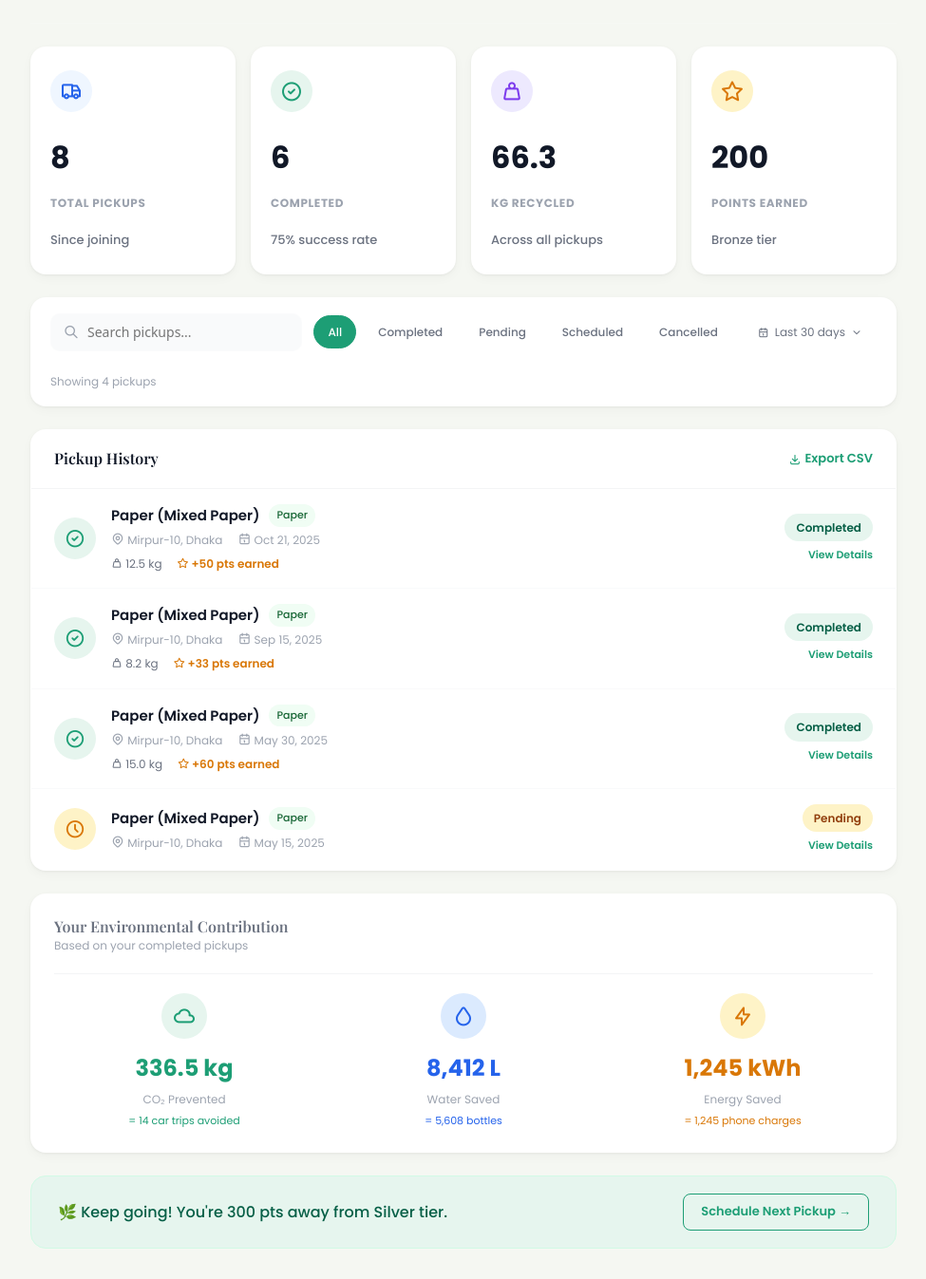
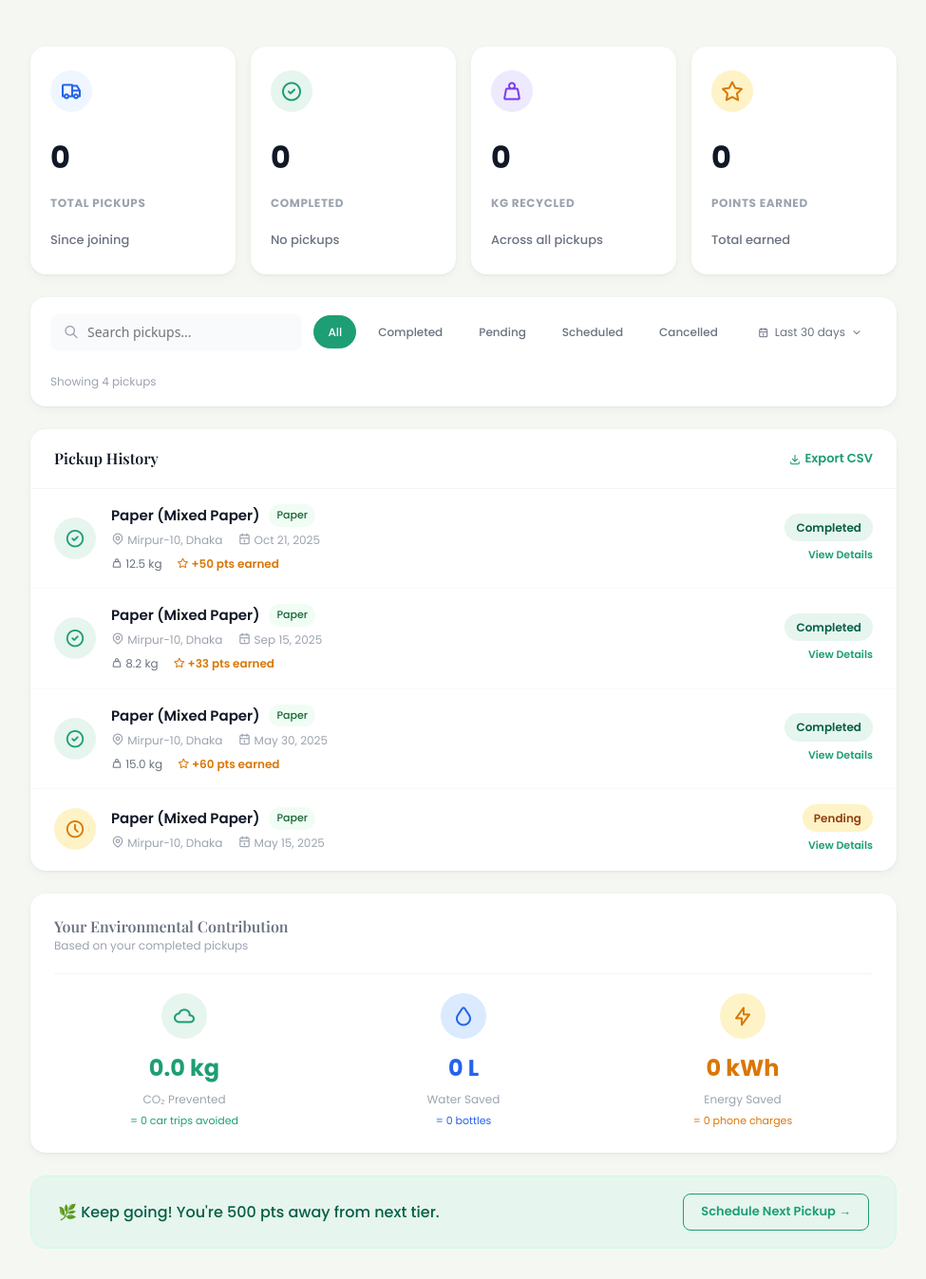
Before and after one commit to Rsk200/notun-alo, a PHP site: page /impact/user_recent_activity.php in a window 1280 px wide. Shown: the part 255-1602 px from the top of the page at 95% size, without its empty margins (152-1127 px from the left). Run offline with PHP 8.4, Linux system fonts and the light colour scheme; a user stored in the database is signed in; data comes from the database, SQL or seed files in the repository.

Commit message:
Fix fake data bugs: real-time impact stats, no fabricated pickup history, transaction-safe registration, UNIQUE email

```diff
--- a/dashboard.php
+++ b/dashboard.php
@@ -17,8 +17,10 @@ $pickupStats = $pdo->prepare("SELECT
 $pickupStats->execute([$userId]);
 $pData = $pickupStats->fetch();
 
-$totalImpactKg = 66.3;
-$co2Saved = 336.5;
+$impactQuery = $pdo->prepare("SELECT COALESCE(SUM(estimated_weight),0) as total_kg FROM pickups WHERE user_id = ? AND status = 'completed'");
+$impactQuery->execute([$userId]);
+$totalImpactKg = (float)$impactQuery->fetchColumn();
+$co2Saved = round($totalImpactKg * 1.2, 1); // ~1.2 kg CO₂ saved per kg recycled
 
 $leaderboardQuery = $pdo->query("SELECT u.name, r.lifetime_points
     FROM users u JOIN rewards r ON u.id = r.user_id
--- a/user_recent_activity.php
+++ b/user_recent_activity.php
@@ -11,25 +11,37 @@ if ($_SESSION['role'] !== 'user') redirect('dashboard.php');
 $userId = (int)$_SESSION['user_id'];
 $user   = getCurrentUser($pdo);
 
-// Fetch real data to pass to JS
-$stmt = $pdo->prepare("SELECT id, category as name, category, created_at as date, estimated_weight as weight, status
+// Real points rates
+$RATES = ['Paper' => 5, 'Plastic' => 8, 'Metal' => 12];
+
+// Fetch real pickups
+$stmt = $pdo->prepare("SELECT id, category, created_at, estimated_weight, status
     FROM pickups WHERE user_id = ? ORDER BY created_at DESC");
 $stmt->execute([$userId]);
 $realPickups = $stmt->fetchAll();
 
-// Map real pickups to match the JS structure
+// Map to JS structure with real points calculation
 $jsActivities = [];
+$statsTotal = 0;
+$statsCompleted = 0;
+$statsWeight = 0.0;
+$statsPoints = 0;
 foreach($realPickups as $p) {
+    $pts = ($p['status'] === 'completed' && $p['estimated_weight'] > 0)
+        ? (int)($p['estimated_weight'] * ($RATES[$p['category']] ?? 5))
+        : 0;
     $jsActivities[] = [
-        'id' => $p['id'],
-        'name' => $p['name'],
-        'category' => $p['category'],
-        'address' => $user['address'] ?? 'Dhaka, Bangladesh',
-        'date' => date('M j, Y', strtotime($p['date'])),
-        'weight' => $p['weight'] . ' kg',
-        'points' => (int)($p['weight'] * 10), // Dummy calculation for now
-        'status' => strtoupper($p['status'])
+        'id'          => (int)$p['id'],
+        'name'        => $p['category'],
+        'category'    => $p['category'],
+        'address'     => $user['address'] ?? 'Dhaka, Bangladesh',
+        'date'        => date('M j, Y', strtotime($p['created_at'])),
+        'weight'      => $p['estimated_weight'] > 0 ? $p['estimated_weight'] . ' kg' : 'Pending weigh-in',
+        'points'      => $pts,
+        'status'      => strtoupper($p['status'])
     ];
+    $statsTotal++;
+    if ($p['status'] === 'completed') { $statsCompleted++; $statsWeight += (float)$p['estimated_weight']; $statsPoints += $pts; }
 }
 
 // Fallback data if user has no pickups (to show off the UI as requested)
@@ -313,27 +325,27 @@ $currentLang = $_SESSION['lang'] ?? 'en';
         <div class="stats-grid">
             <div class="white-card stat-card">
                 <div class="stat-icon" style="background:#EFF6FF; color:#2563EB;"><i class="ti ti-truck"></i></div>
-                <span class="stat-num" id="stat-total" data-target="8">0</span>
+                <span class="stat-num" id="stat-total" data-target="<?= $statsTotal ?>">0</span>
                 <span class="stat-label"><?= $currentLang === 'bn' ? 'মোট পিকআপ' : 'Total Pickups' ?></span>
                 <span class="stat-sub"><?= $currentLang === 'bn' ? 'যোগদানের পর থেকে' : 'Since joining' ?></span>
             </div>
             <div class="white-card stat-card">
                 <div class="stat-icon" style="background:#E6F5EE; color:#1D9E75;"><i class="ti ti-circle-check"></i></div>
-                <span class="stat-num" id="stat-completed" data-target="6">0</span>
+                <span class="stat-num" id="stat-completed" data-target="<?= $statsCompleted ?>">0</span>
                 <span class="stat-label"><?= $currentLang === 'bn' ? 'সম্পন্ন' : 'Completed' ?></span>
-                <span class="stat-sub"><?= $currentLang === 'bn' ? '৭৫% সাফল্যের হার' : '75% success rate' ?></span>
+                <span class="stat-sub"><?= $currentLang === 'bn' ? ($statsTotal > 0 ? round(($statsCompleted/$statsTotal)*100) . '% সাফল্যের হার' : 'কোনো পিকআপ নেই') : ($statsTotal > 0 ? round(($statsCompleted/$statsTotal)*100) . '% success rate' : 'No pickups') ?></span>
             </div>
             <div class="white-card stat-card">
                 <div class="stat-icon" style="background:#EDE9FE; color:#7C3AED;"><i class="ti ti-weight"></i></div>
-                <span class="stat-num" id="stat-weight" data-target="66.3">0</span>
+                <span class="stat-num" id="stat-weight" data-target="<?= $statsWeight ?>">0</span>
                 <span class="stat-label"><?= $currentLang === 'bn' ? 'কেজি রিসাইকেল করা হয়েছে' : 'KG Recycled' ?></span>
                 <span class="stat-sub"><?= $currentLang === 'bn' ? 'সব পিকআপ জুড়ে' : 'Across all pickups' ?></span>
             </div>
             <div class="white-card stat-card">
                 <div class="stat-icon" style="background:#FEF3C7; color:#D97706;"><i class="ti ti-star"></i></div>
-                <span class="stat-num" id="stat-points" data-target="200">0</span>
+                <span class="stat-num" id="stat-points" data-target="<?= $statsPoints ?>">0</span>
                 <span class="stat-label"><?= $currentLang === 'bn' ? 'পয়েন্ট অর্জিত' : 'Points Earned' ?></span>
-                <span class="stat-sub"><?= $currentLang === 'bn' ? 'ব্রোঞ্জ স্তর' : 'Bronze tier' ?></span>
+                <span class="stat-sub"><?= $currentLang === 'bn' ? 'অর্জিত মোট' : 'Total earned' ?></span>
             </div>
         </div>
 
@@ -355,7 +367,7 @@ $currentLang = $_SESSION['lang'] ?? 'en';
                 <span id="dateRangeText"><?= $currentLang === 'bn' ? 'গত ৩০ দিন' : 'Last 30 days' ?></span>
                 <i class="ti ti-chevron-down"></i>
             </div>
-            <div style="width:100%; margin-top:10px; font-size:12px; color:var(--text-muted);" id="resultCount"><?= $currentLang === 'bn' ? '৮ টি পিকআপ দেখানো হচ্ছে' : 'Showing 8 pickups' ?></div>
+            <div style="width:100%; margin-top:10px; font-size:12px; color:var(--text-muted);" id="resultCount"><?= $currentLang === 'bn' ? count($jsActivities) . ' টি পিকআপ দেখানো হচ্ছে' : 'Showing ' . count($jsActivities) . ' pickups' ?></div>
         </div>
 
         <!-- SECTION 3: ACTIVITY LIST -->
@@ -370,27 +382,35 @@ $currentLang = $_SESSION['lang'] ?? 'en';
         </div>
 
         <!-- SECTION 4: IMPACT -->
+        <?php
+        $impactCO2 = round($statsWeight * 1.2, 1);
+        $impactWater = round($statsWeight * 20);
+        $impactEnergy = round($statsWeight * 5);
+        $carTrips = $impactCO2 > 0 ? max(1, round($impactCO2 / 24)) : 0;
+        $waterBottles = $impactWater > 0 ? max(1, round($impactWater / 1.5)) : 0;
+        $phoneCharges = $impactEnergy > 0 ? max(1, round($impactEnergy)) : 0;
+        ?>
         <div class="white-card impact-card">
             <h2 style="font-size:16px; font-weight:600;"><?= $currentLang === 'bn' ? 'আপনার পরিবেশগত অবদান' : 'Your Environmental Contribution' ?></h2>
             <p style="font-size:12px; color:var(--text-muted);"><?= $currentLang === 'bn' ? 'আপনার সম্পন্ন হওয়া পিকআপের উপর ভিত্তি করে' : 'Based on your completed pickups' ?></p>
             <div class="impact-grid">
                 <div class="impact-stat">
                     <div class="impact-icon" style="background:#E6F5EE; color:#1D9E75;"><i class="ti ti-cloud"></i></div>
-                    <span class="impact-val" style="color:#1D9E75;">336.5 kg</span>
+                    <span class="impact-val" style="color:#1D9E75;"><?= number_format($impactCO2, 1) ?> kg</span>
                     <span style="font-size:12px; color:var(--text-muted);"><?= $currentLang === 'bn' ? 'CO₂ প্রতিরোধ' : 'CO₂ Prevented' ?></span>
-                    <div style="font-size:11px; color:#1D9E75; margin-top:2px;"><?= $currentLang === 'bn' ? '= ১৪ গাড়ির ট্রিপ এড়ানো গেছে' : '= 14 car trips avoided' ?></div>
+                    <div style="font-size:11px; color:#1D9E75; margin-top:2px;"><?= $currentLang === 'bn' ? '= ' . $carTrips . ' গাড়ির ট্রিপ এড়ানো গেছে' : '= ' . $carTrips . ' car trips avoided' ?></div>
                 </div>
                 <div class="impact-stat">
                     <div class="impact-icon" style="background:#DBEAFE; color:#2563EB;"><i class="ti ti-droplet"></i></div>
-                    <span class="impact-val" style="color:#2563EB;">8,412 L</span>
+                    <span class="impact-val" style="color:#2563EB;"><?= number_format($impactWater) ?> L</span>
                     <span style="font-size:12px; color:var(--text-muted);"><?= $currentLang === 'bn' ? 'পানি সাশ্রয়' : 'Water Saved' ?></span>
-                    <div style="font-size:11px; color:#2563EB; margin-top:2px;"><?= $currentLang === 'bn' ? '= ৫,৬০৮ বোতল' : '= 5,608 bottles' ?></div>
+                    <div style="font-size:11px; color:#2563EB; margin-top:2px;"><?= $currentLang === 'bn' ? '= ' . $waterBottles . ' বোতল' : '= ' . $waterBottles . ' bottles' ?></div>
                 </div>
                 <div class="impact-stat">
                     <div class="impact-icon" style="background:#FEF3C7; color:#D97706;"><i class="ti ti-bolt"></i></div>
-                    <span class="impact-val" style="color:#D97706;">1,245 kWh</span>
+                    <span class="impact-val" style="color:#D97706;"><?= number_format($impactEnergy) ?> kWh</span>
                     <span style="font-size:12px; color:var(--text-muted);"><?= $currentLang === 'bn' ? 'শক্তি সাশ্রয়' : 'Energy Saved' ?></span>
-                    <div style="font-size:11px; color:#D97706; margin-top:2px;"><?= $currentLang === 'bn' ? '= ১,২৪৫ ফোন চার্জ' : '= 1,245 phone charges' ?></div>
+                    <div style="font-size:11px; color:#D97706; margin-top:2px;"><?= $currentLang === 'bn' ? '= ' . $phoneCharges . ' ফোন চার্জ' : '= ' . $phoneCharges . ' phone charges' ?></div>
                 </div>
             </div>
         </div>
@@ -406,7 +426,14 @@ $currentLang = $_SESSION['lang'] ?? 'en';
 
         <!-- SECTION 6: FOOTER -->
         <div class="footer-strip">
-            <span style="font-weight:500;">🌿 <?= $currentLang === 'bn' ? 'চালিয়ে যান! সিলভার টিয়ার থেকে আপনি ৩০০ পয়েন্ট দূরে।' : 'Keep going! You\'re 300 pts away from Silver tier.' ?></span>
+            <span style="font-weight:500;">🌿 <?php
+            $nextTierPts = $statsPoints >= 1500 ? 0 : ($statsPoints >= 500 ? 1500 - $statsPoints : 500 - $statsPoints);
+            if ($statsPoints >= 1500) {
+                echo $currentLang === 'bn' ? 'আপনি প্লাটিনাম স্তরে পৌঁছেছেন!' : 'You reached Platinum tier!';
+            } else {
+                echo $currentLang === 'bn' ? "চালিয়ে যান! পরবর্তী স্তর থেকে আপনি {$nextTierPts} পয়েন্ট দূরে।" : "Keep going! You're {$nextTierPts} pts away from next tier.";
+            }
+            ?></span>
             <a href="user_request_pickup.php" class="btn-schedule"><?= $currentLang === 'bn' ? 'পরবর্তী পিকআপ শিডিউল করুন →' : 'Schedule Next Pickup →' ?></a>
         </div>
 
```
Also changed, not shown: init_db.php (+12 -1 lines), register.php (+8 -0 lines).
